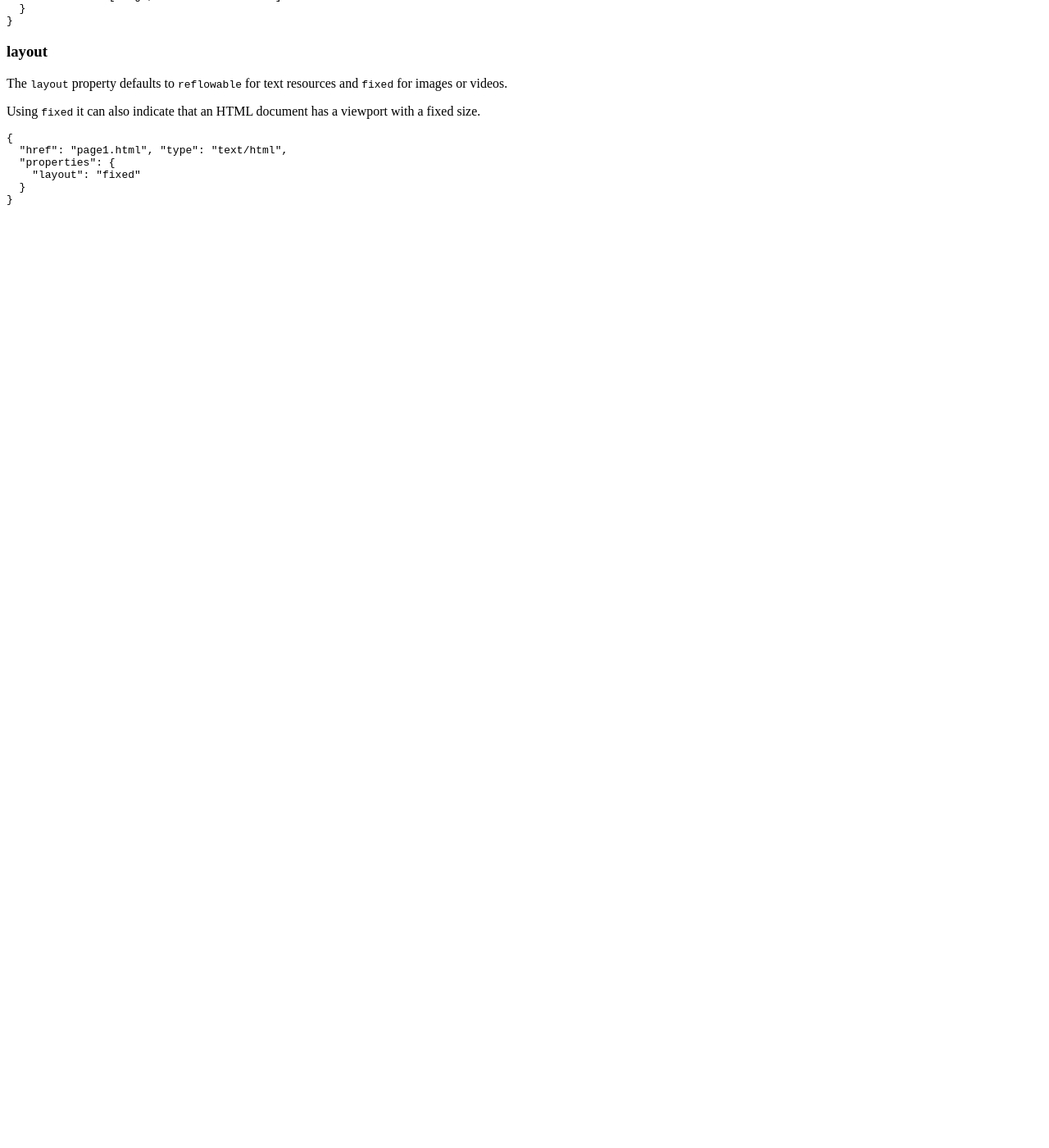
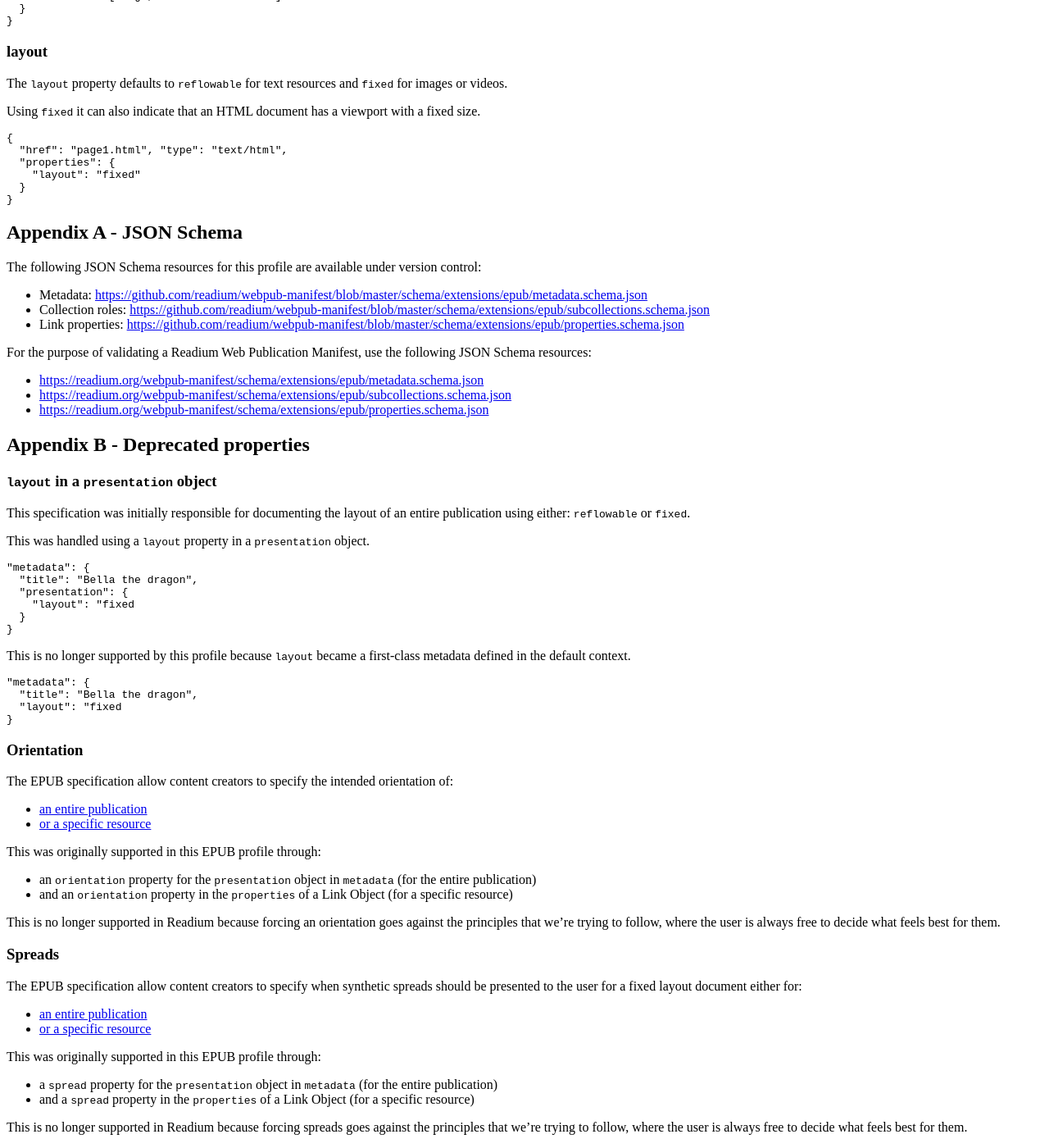
Before and after one commit to readium/webpub-manifest, a Jekyll site: the page built from profiles/epub.md, in a window 1280 px wide and 1400 px high, scrolled down 2059 px. Shown: the whole window at 82% size. Built offline with Jekyll 4.4.1, drawn with Linux system fonts in a browser that asks for light colours; our own code applies the rules of GitHub Pages for plain Markdown files; comment, search, counter and statistics services are not loaded; before the commit the page ends 2323 px from its top, so only the background shows below that.

Commit message:
Added JSON Schema and deprecation appendix for EPUB Profile

````diff
--- a/profiles/epub.md
+++ b/profiles/epub.md
@@ -119,3 +119,72 @@ Using `fixed` it can also indicate that an HTML document has a viewport with a f
   }
 }
 ```
+
+## Appendix A - JSON Schema
+
+The following JSON Schema resources for this profile are available under version control:
+
+- Metadata: <https://github.com/readium/webpub-manifest/blob/master/schema/extensions/epub/metadata.schema.json>
+- Collection roles: <https://github.com/readium/webpub-manifest/blob/master/schema/extensions/epub/subcollections.schema.json>
+- Link properties: <https://github.com/readium/webpub-manifest/blob/master/schema/extensions/epub/properties.schema.json>
+
+
+For the purpose of validating a Readium Web Publication Manifest, use the following JSON Schema resources:
+
+- <https://readium.org/webpub-manifest/schema/extensions/epub/metadata.schema.json>
+- <https://readium.org/webpub-manifest/schema/extensions/epub/subcollections.schema.json>
+- <https://readium.org/webpub-manifest/schema/extensions/epub/properties.schema.json>
+
+## Appendix B - Deprecated properties
+
+### `layout` in a `presentation` object
+
+This specification was initially responsible for documenting the layout of an entire publication using either: `reflowable` or `fixed`.
+
+This was handled using a `layout` property in a `presentation` object.
+
+```json
+"metadata": {
+  "title": "Bella the dragon",
+  "presentation": {
+    "layout": "fixed
+  }
+}
+```
+
+This is no longer supported by this profile because `layout` became a first-class metadata defined in the default context.
+
+```json
+"metadata": {
+  "title": "Bella the dragon",
+  "layout": "fixed
+}
+```
+
+### Orientation
+
+The EPUB specification allow content creators to specify the intended orientation of:
+
+- [an entire publication](https://www.w3.org/TR/epub-33/#orientation)
+- [or a specific resource](https://www.w3.org/TR/epub-33/#orientation-overrides)
+
+This was originally supported in this EPUB profile through:
+
+- an `orientation` property for the `presentation` object in `metadata` (for the entire publication)
+- and an `orientation` property in the `properties` of a Link Object (for a specific resource)
+
+This is no longer supported in Readium because forcing an orientation goes against the principles that we're trying to follow, where the user is always free to decide what feels best for them.
+
+### Spreads
+
+The EPUB specification allow content creators to specify when synthetic spreads should be presented to the user for a fixed layout document either for:
+
+- [an entire publication](https://www.w3.org/TR/epub-33/#spread)
+- [or a specific resource](https://www.w3.org/TR/epub-33/#spread-overrides)
+
+This was originally supported in this EPUB profile through:
+
+- a `spread` property for the `presentation` object in `metadata` (for the entire publication)
+- and a `spread` property in the `properties` of a Link Object (for a specific resource)
+
+This is no longer supported in Readium because forcing spreads goes against the principles that we're trying to follow, where the user is always free to decide what feels best for them.
````
